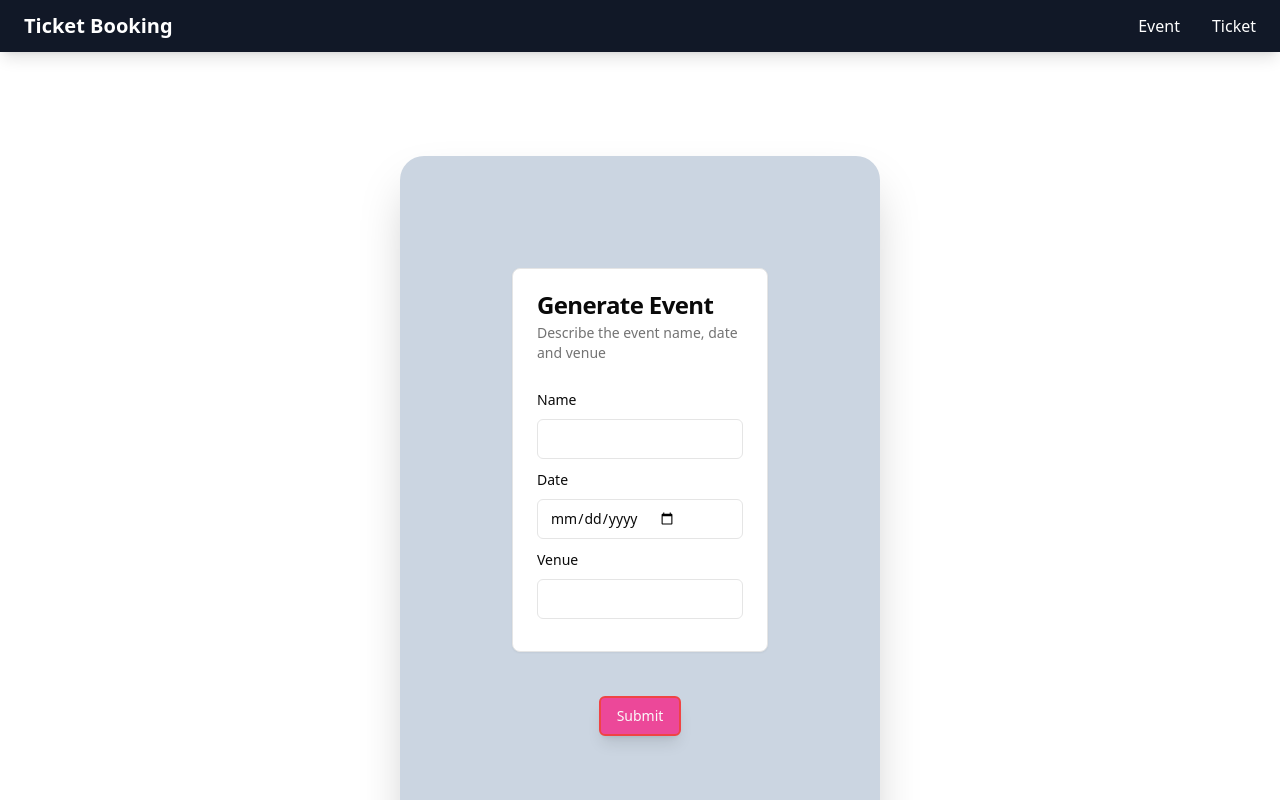
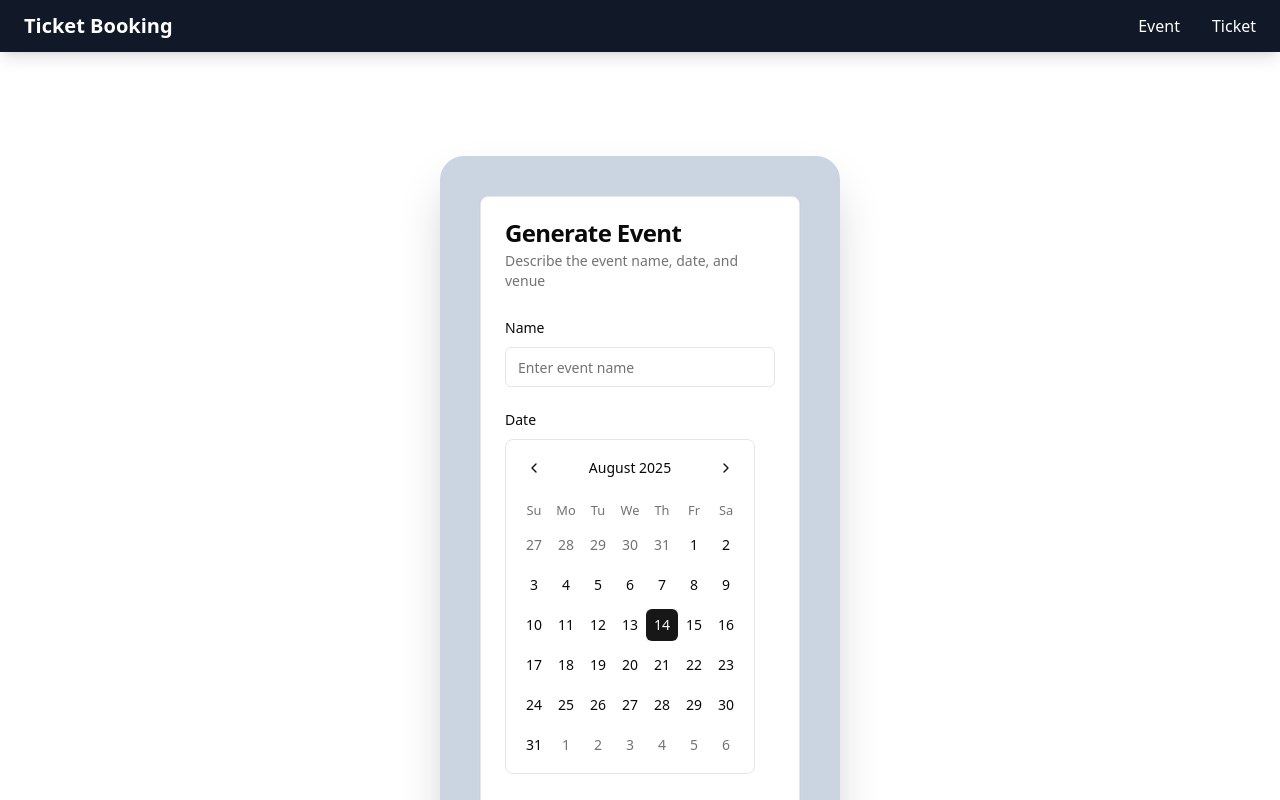
Before and after one commit to Shouryya-Manna/WebDev, a React (Vite) app in the folder ticket-booking-revanced/front-end/: page /event in a window 1280 px wide. Shown: the top 800 px of the page. Built offline with nearby package versions, Linux system fonts and the light colour scheme.

Commit message:
Redesigned the code using react hook form

```diff
--- a/ticket-booking-revanced/front-end/package.json
+++ b/ticket-booking-revanced/front-end/package.json
@@ -10,6 +10,7 @@
     "preview": "vite preview"
   },
   "dependencies": {
+    "@hookform/resolvers": "^5.2.1",
     "@radix-ui/react-label": "^2.1.7",
     "@radix-ui/react-navigation-menu": "^1.2.14",
     "@radix-ui/react-popover": "^1.1.15",
--- /dev/null
+++ b/ticket-booking-revanced/front-end/src/components/ui/form.jsx
@@ -0,0 +1,133 @@
+import * as React from "react"
+import { Slot } from "@radix-ui/react-slot"
+import { Controller, FormProvider, useFormContext } from "react-hook-form";
+
+import { cn } from "@/lib/utils"
+import { Label } from "@/components/ui/label"
+
+const Form = FormProvider
+
+const FormFieldContext = React.createContext({})
+
+const FormField = (
+  {
+    ...props
+  }
+) => {
+  return (
+    <FormFieldContext.Provider value={{ name: props.name }}>
+      <Controller {...props} />
+    </FormFieldContext.Provider>
+  );
+}
+
+const useFormField = () => {
+  const fieldContext = React.useContext(FormFieldContext)
+  const itemContext = React.useContext(FormItemContext)
+  const { getFieldState, formState } = useFormContext()
+
+  const fieldState = getFieldState(fieldContext.name, formState)
+
+  if (!fieldContext) {
+    throw new Error("useFormField should be used within <FormField>")
+  }
+
+  const { id } = itemContext
+
+  return {
+    id,
+    name: fieldContext.name,
+    formItemId: `${id}-form-item`,
+    formDescriptionId: `${id}-form-item-description`,
+    formMessageId: `${id}-form-item-message`,
+    ...fieldState,
+  }
+}
+
+const FormItemContext = React.createContext({})
+
+const FormItem = React.forwardRef(({ className, ...props }, ref) => {
+  const id = React.useId()
+
+  return (
+    <FormItemContext.Provider value={{ id }}>
+      <div ref={ref} className={cn("space-y-2", className)} {...props} />
+    </FormItemContext.Provider>
+  );
+})
+FormItem.displayName = "FormItem"
+
+const FormLabel = React.forwardRef(({ className, ...props }, ref) => {
+  const { error, formItemId } = useFormField()
+
+  return (
+    <Label
+      ref={ref}
+      className={cn(error && "text-destructive", className)}
+      htmlFor={formItemId}
+      {...props} />
+  );
+})
+FormLabel.displayName = "FormLabel"
+
+const FormControl = React.forwardRef(({ ...props }, ref) => {
+  const { error, formItemId, formDescriptionId, formMessageId } = useFormField()
+
+  return (
+    <Slot
+      ref={ref}
+      id={formItemId}
+      aria-describedby={
+        !error
+          ? `${formDescriptionId}`
+          : `${formDescriptionId} ${formMessageId}`
+      }
+      aria-invalid={!!error}
+      {...props} />
+  );
+})
+FormControl.displayName = "FormControl"
+
+const FormDescription = React.forwardRef(({ className, ...props }, ref) => {
+  const { formDescriptionId } = useFormField()
+
+  return (
+    <p
+      ref={ref}
+      id={formDescriptionId}
+      className={cn("text-sm text-muted-foreground", className)}
+      {...props} />
+  );
+})
+FormDescription.displayName = "FormDescription"
+
+const FormMessage = React.forwardRef(({ className, children, ...props }, ref) => {
+  const { error, formMessageId } = useFormField()
+  const body = error ? String(error?.message ?? "") : children
+
+  if (!body) {
+    return null
+  }
+
+  return (
+    <p
+      ref={ref}
+      id={formMessageId}
+      className={cn("text-sm font-medium text-destructive", className)}
+      {...props}>
+      {body}
+    </p>
+  );
+})
+FormMessage.displayName = "FormMessage"
+
+export {
+  useFormField,
+  Form,
+  FormItem,
+  FormLabel,
+  FormControl,
+  FormDescription,
+  FormMessage,
+  FormField,
+}
--- a/ticket-booking-revanced/front-end/src/pages/Event.jsx
+++ b/ticket-booking-revanced/front-end/src/pages/Event.jsx
@@ -4,84 +4,144 @@ import {
   Card,
   CardContent,
   CardDescription,
-  CardFooter,
   CardHeader,
   CardTitle,
 } from "@/components/ui/card";
-import { Label } from "@/components/ui/label";
 import { Input } from "@/components/ui/input";
 import { useMovieTicketMutations } from "@/api/mutations";
 import { toast } from "sonner";
+import { useForm } from "react-hook-form";
+import { zodResolver } from "@hookform/resolvers/zod";
+import { eventSchema } from "@/schemas/Schema";
+
+import {
+  Form,
+  FormControl,
+  FormDescription,
+  FormField,
+  FormItem,
+  FormMessage,
+  FormLabel,
+} from "@/components/ui/form";
+
+import { Calendar } from "@/components/ui/calendar";
 
 const Event = () => {
   const { eventMutation } = useMovieTicketMutations();
-  const [eventName, setEventName] = useState("");
-  const [eventDate, setEventDate] = useState("");
-  const [eventVenue, setEventVenue] = useState("");
 
-  function handleEventName(e) {
-    setEventName(e.target.value);
-  }
+  const form = useForm({
+    resolver: zodResolver(eventSchema),
+    defaultValues: {
+      event_name: "",
+      event_date: new Date(),
+      event_venue: "",
+    },
+  });
 
-  function handleEventDate(e) {
-    setEventDate(e.target.value);
-  }
-
-  function handleEventVenue(e) {
-    setEventVenue(e.target.value);
-  }
-
-  function handleSubmit() {
-    eventMutation.mutate(
-      {
-        event_name: eventName,
-        event_date: eventDate,
-        event_venue: eventVenue,
-      },
-      {
+  function onSubmit(values) {
+    eventMutation.mutate(values, {
       onSuccess: () => {
         toast.success("Event Created", {
           description: "Your event has been added successfully.",
         });
+        form.reset();
       },
       onError: (err) => {
         toast.error("Failed to create event", {
           description: err.message || "Something went wrong.",
         });
       },
-      }
-    );
+    });
   }
 
   return (
     <div className="flex flex-col justify-center items-center">
-      <div className=" flex flex-col justify-center items-center bg-slate-300 m-20 p-28 rounded-3xl shadow-2xl min-w-52 ">
-        <Card className=" w-64 mb-11">
+      <div className="flex flex-col justify-center items-center bg-slate-300 m-20 p-10 rounded-3xl shadow-2xl min-w-52">
+        <Card className="w-80 mb-6">
           <CardHeader>
             <CardTitle>Generate Event</CardTitle>
             <CardDescription>
-              Describe the event name, date and venue
+              Describe the event name, date, and venue
             </CardDescription>
           </CardHeader>
 
           <CardContent>
-            <Label htmlFor="event-name">Name</Label>
-            <Input className="my-2" type="text" onChange={handleEventName} />
+            <Form {...form}>
+              <form
+                onSubmit={form.handleSubmit(onSubmit)}
+                className="space-y-5"
+              >
+                <FormField
+                  control={form.control}
+                  name="event_name"
+                  render={({ field }) => (
+                    <FormItem>
+                      <FormLabel htmlFor="event-name">Name</FormLabel>
+                      <FormControl>
+                        <Input
+                          id="event-name"
+                          type="text"
+                          placeholder="Enter event name"
+                          {...field}
+                        />
+                      </FormControl>
+                      <FormDescription />
+                      <FormMessage />
+                    </FormItem>
+                  )}
+                />
 
-            <Label htmlFor="event-date">Date</Label>
-            <Input className="my-2" type="date" onChange={handleEventDate} />
+                <FormField
+                  control={form.control}
+                  name="event_date"
+                  render={({ field }) => (
+                    <FormItem>
+                      <FormLabel htmlFor="event-date">Date</FormLabel>
+                      <FormControl>
+                        <Calendar
+                          mode="single"
+                          selected={field.value}
+                          onSelect={(date) => field.onChange(date)}
+                          className="rounded-lg border"
+                          {...field}
+                        />
+                      </FormControl>
+                      <FormDescription />
+                      <FormMessage />
+                    </FormItem>
+                  )}
+                />
 
-            <Label htmlFor="event-venue">Venue</Label>
-            <Input className="my-2" type="text" onChange={handleEventVenue} />
-          </CardContent>
-        </Card>
+                <FormField
+                  control={form.control}
+                  name="event_venue"
+                  render={({ field }) => (
+                    <FormItem>
+                      <FormLabel htmlFor="event-venue">Venue</FormLabel>
+                      <FormControl>
+                        <Input
+                          id="event-venue"
+                          type="text"
+                          placeholder="Enter event venue"
+                          {...field}
+                        />
+                      </FormControl>
+                      <FormDescription />
+                      <FormMessage />
+                    </FormItem>
+                  )}
+                />
+
                 <Button
-          className=" bg-pink-500 border-2 border-red-500 shadow-lg hover:bg-red-600"
-          variant="default"
-          onClick={handleSubmit}
+                  type="submit"
+                  className="bg-pink-500 border-2 border-red-500 shadow-lg hover:bg-red-600"
                 >
                   Submit
                 </Button>
+              </form>
+            </Form>
+          </CardContent>
+        </Card>
       </div>
     </div>
   );
--- a/ticket-booking-revanced/front-end/src/pages/Ticket.jsx
+++ b/ticket-booking-revanced/front-end/src/pages/Ticket.jsx
@@ -1,4 +1,5 @@
 import React, { useState } from "react";
+import { z } from "zod";
 import { Button } from "@/components/ui/button";
 import {
   Card,
@@ -17,6 +18,21 @@ import {
   SelectTrigger,
   SelectValue,
 } from "@/components/ui/select";
+
+import { useForm } from "react-hook-form";
+import { zodResolver } from "@hookform/resolvers/zod";
+import { eventSchema, ticketSchema } from "@/schemas/Schema";
+
+import {
+  Form,
+  FormControl,
+  FormDescription,
+  FormField,
+  FormItem,
+  FormMessage,
+  FormLabel,
+} from "@/components/ui/form";
+
 import { Label } from "@/components/ui/label";
 import { Input } from "@/components/ui/input";
 import { useMovieTicketMutations } from "@/api/mutations";
@@ -27,33 +43,24 @@ import { toast } from "sonner";
 const Ticket = () => {
   const { events } = useMovieTicketQueries();
   const { ticketMutation } = useMovieTicketMutations();
-  const [selectedEventId, setSelectedEventId] = useState("");
-  const [userName, setUserName] = useState("");
-  const [userAge, setUserAge] = useState("");
 
-  function handleEvent(e) {
-    setSelectedEventId(e);
-  }
+  const form = useForm({
+    resolver: zodResolver(ticketSchema),
+    defaultValues: {
+      event_id: "",
+      user_name: "",
+      user_age: 0,
+    },
+  });
 
-  function handleUserName(e) {
-    setUserName(e.target.value);
-  }
+  const onSubmit = (values) => {
+    ticketMutation.mutate(
+      values,
 
-  function handleUserAge(e) {
-    setUserAge(e.target.value);
-  }
-
-  function handleSubmit() {
-    ticketMutation.mutate(
-      {
-        event_id: selectedEventId,
-        user_name: userName,
-        user_age: Number(userAge),
-      },
       {
         onSuccess: () => {
           toast.success("Ticket Created", {
-            description: `Ticket for ${userName} booked successfully`,
+            description: `Ticket for ${values.user_name} booked successfully`,
           });
         },
         onError: (err) => {
@@ -63,7 +70,7 @@ const Ticket = () => {
         },
       }
     );
-  }
+  };
 
   return (
     <div className="flex flex-col justify-center items-center">
@@ -77,36 +84,92 @@ const Ticket = () => {
           </CardHeader>
 
           <CardContent>
-            <Label htmlFor="event-name">Events</Label>
-            <Select onValueChange={handleEvent}>
+            <Form {...form}>
+              <form
+                onSubmit={form.handleSubmit(onSubmit)}
+                className="space-y-5"
+              >
+                <FormField
+                  control={form.control}
+                  name="event_id"
+                  render={({ field }) => (
+                    <FormItem>
+                      <FormLabel htmlFor="event">Event</FormLabel>
+                      <Select
+                        onValueChange={field.onChange}
+                        value={field.value}
+                      >
                         <SelectTrigger className="w-[180px]">
                           <SelectValue placeholder="Select a event" />
                         </SelectTrigger>
                         <SelectContent>
-                <SelectGroup>
-                  {events.data?.map((data) => (
-                    <SelectItem key={data.event_id} value={data.event_id}>
-                      {data.event_name}
+                          {events.data?.map((event) => (
+                            <SelectItem
+                              key={event.event_id}
+                              value={event.event_id}
+                            >
+                              {event.event_name}
                             </SelectItem>
                           ))}
-                </SelectGroup>
                         </SelectContent>
                       </Select>
 
-            <Label htmlFor="username">Name</Label>
-            <Input className="my-2" type="text" onChange={handleUserName} />
+                      <FormDescription />
+                      <FormMessage />
+                    </FormItem>
+                  )}
+                />
 
-            <Label htmlFor="event-venue">Age</Label>
-            <Input className="my-2" type="text" onChange={handleUserAge} />
-          </CardContent>
-        </Card>
+                <FormField
+                  control={form.control}
+                  name="user_name"
+                  render={({ field }) => (
+                    <FormItem>
+                      <FormLabel htmlFor="username">Name</FormLabel>
+                      <FormControl>
+                        <Input
+                          id="username"
+                          type="text"
+                          placeholder="Enter username"
+                          {...field}
+                        />
+                      </FormControl>
+                      <FormDescription />
+                      <FormMessage />
+                    </FormItem>
+                  )}
+                />
+
+                <FormField
+                  control={form.control}
+                  name="user_age"
+                  render={({ field }) => (
+                    <FormItem>
+                      <FormLabel htmlFor="userage">Age</FormLabel>
+                      <FormControl>
+                        <Input
+                          id="userage"
+                          type="number"
+                          placeholder="Enter age"
+                          {...field}
+                        />
+                      </FormControl>
+                      <FormDescription />
+                      <FormMessage />
+                    </FormItem>
+                  )}
+                />
+
                 <Button
-          className=" bg-pink-500 border-2 border-red-500 shadow-lg hover:bg-red-600"
-          variant="default"
-          onClick={handleSubmit}
+                  type="submit"
+                  className="bg-pink-500 border-2 border-red-500 shadow-lg hover:bg-red-600"
                 >
                   Submit
                 </Button>
+              </form>
+            </Form>
+          </CardContent>
+        </Card>
       </div>
     </div>
   );
--- /dev/null
+++ b/ticket-booking-revanced/front-end/src/schemas/Schema.jsx
@@ -0,0 +1,22 @@
+import { z } from "zod";
+
+
+export const eventSchema = z.object({
+  event_name: z.string().min(4, "The minimum length of an event name must be 4 characters"),
+  event_date: z.date({
+    required_error: "Event date is required",
+    invalid_type_error: "Invalid date format",
+  }),
+  event_venue: z.string().min(3, "The minimum length of venue must be 3 characters"),
+});
+
+
+export const ticketSchema = z.object({
+  event_id: z.string().min(1, "Event must be selected"),
+  user_name: z.string().min(4, "The minimum length of a username must be 4 characters"),
+  user_age: z
+  .string()
+  .refine(val => !isNaN(val) && Number(val) >= 18, {
+    message: "The minimum age of an user must be 18",
+  }),
+});
```
Also changed, not shown: 1 other file (tests, documents, lock files or other folders). Lines whose indentation alone changed are shown as unchanged.
